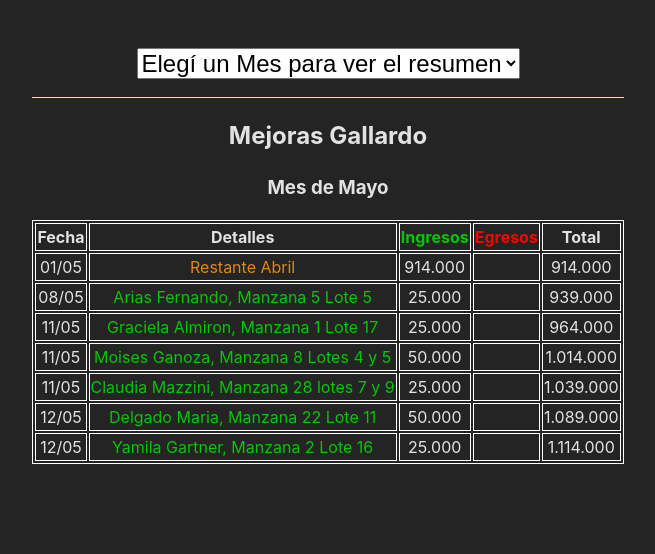
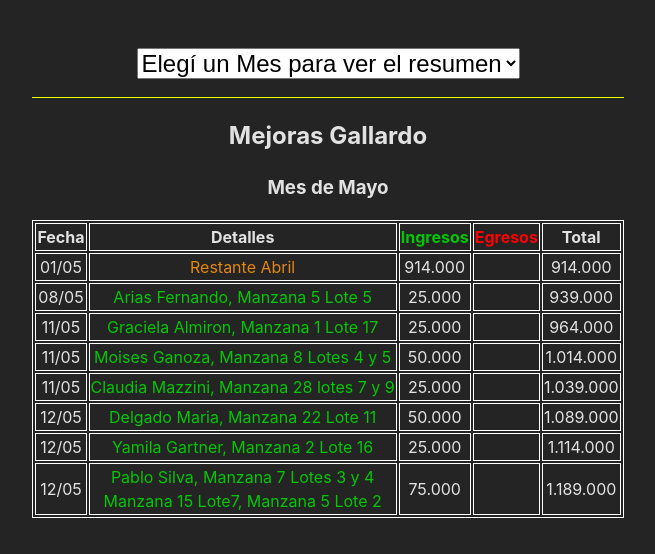
Before and after one commit to Dynezel/mejoras-gallardo, a React (Vite) app: page /mayo in a window 1280 px wide. Shown: the top 554 px of the page, without its empty margins (312-967 px from the left). Built offline with nearby package versions, Linux system fonts and the light colour scheme.

Commit message:
Pagos nuevos

```diff
--- a/src/Components/Mayo.jsx
+++ b/src/Components/Mayo.jsx
@@ -1,8 +1,8 @@
 import React from 'react'
 
 export default function Mayo() {
-  return (
-    <div>
+    return (
+        <div>
             <h2>Mejoras Gallardo</h2>
             <h3>Mes de Mayo</h3>
             <table>
@@ -65,8 +65,17 @@ export default function Mayo() {
                         <td></td>
                         <td>1.114.000</td>
                     </tr>
+                    <tr>
+                        <td>12/05</td>
+                        <td className="ingresos">
+                            Pablo Silva, Manzana 7 Lotes 3 y 4 <br /> Manzana 15 Lote7, Manzana 5 Lote 2{" "}
+                        </td>
+                        <td>75.000</td>
+                        <td></td>
+                        <td>1.189.000</td>
+                    </tr>
                 </tbody>
             </table>
         </div >
-  )
+    )
 }
```
